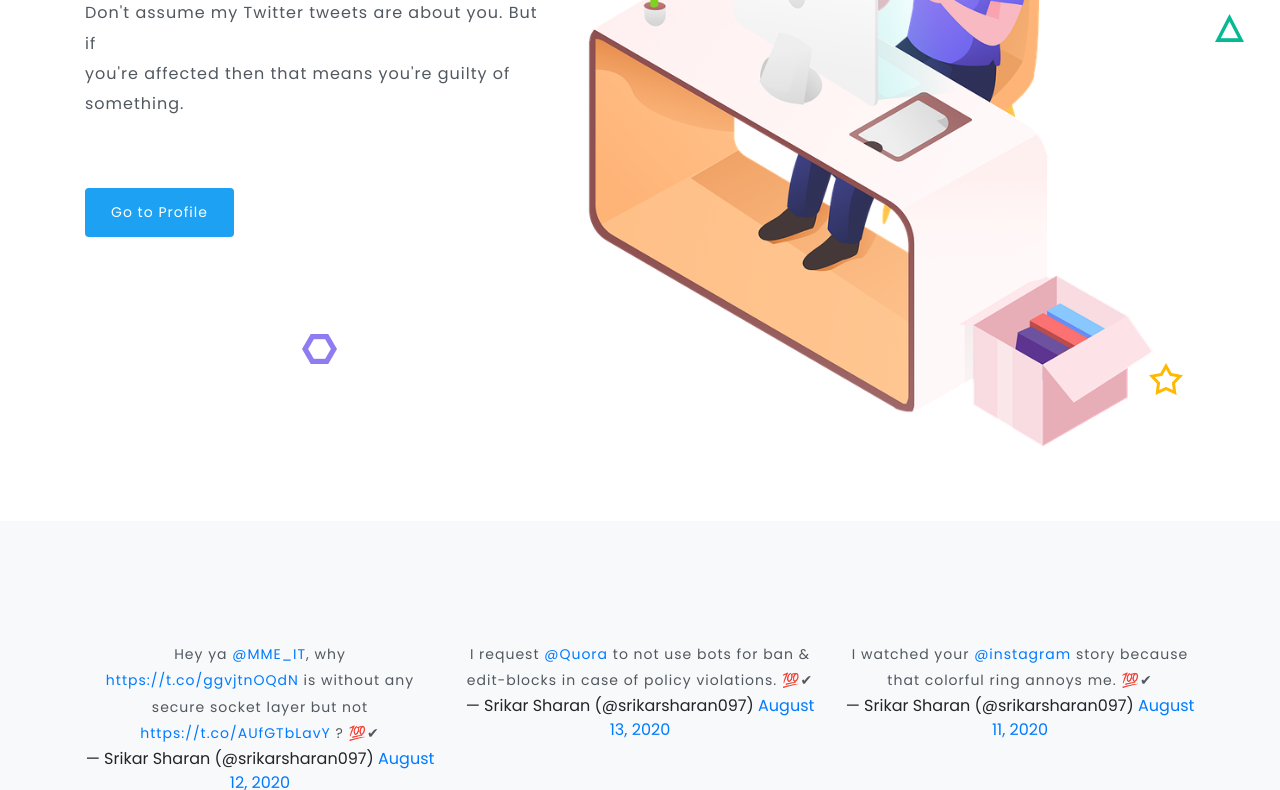
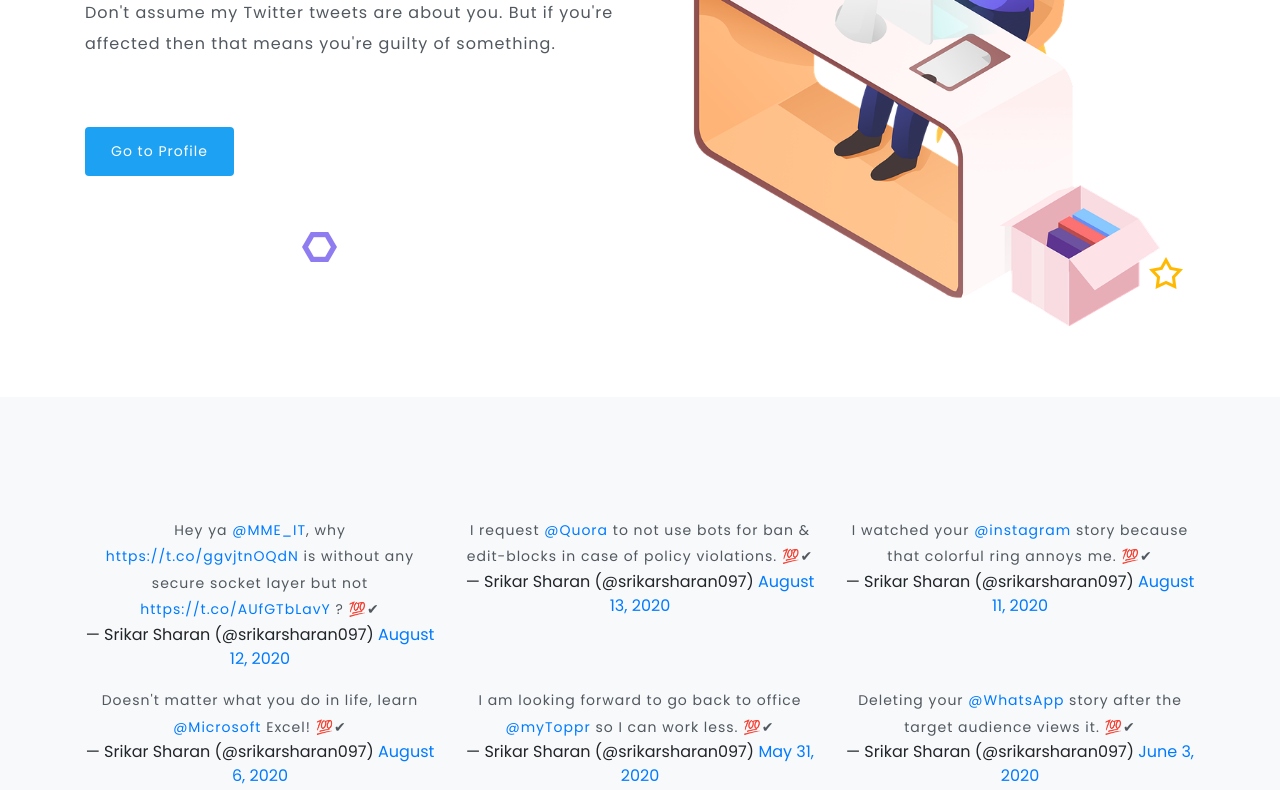
Before and after one commit to srikarsharan097/srikarsharan097.github.io, a plain HTML site: page resources/tweets.html in a window 1280 px wide. Shown: the part 297-1087 px from the top of the page. Drawn offline with Linux system fonts and the light colour scheme.

Commit message:
Update tweets.html

```diff
--- a/resources/tweets.html
+++ b/resources/tweets.html
@@ -45,7 +45,7 @@
 					<div class="w3ls_banner_txt">
 						<h3 class="w3ls_pvt-title">Srikar Sharan <br><span>Tweets <i class="fa fa-twitter" aria-hidden="true"></i></span></h3>
 						<p class="text-sty-banner">Don't assume my Twitter tweets are about you.
-						But if <br> you're affected then that means you're guilty of something.</p>
+						But if you're affected then that means you're guilty of something.</p>
 						<a href="https://twitter.com/srikarsharan097" class="btn button-style mt-md-5 mt-4">Go to Profile</a>
 					</div>
 					<div class="banner-img">
```
